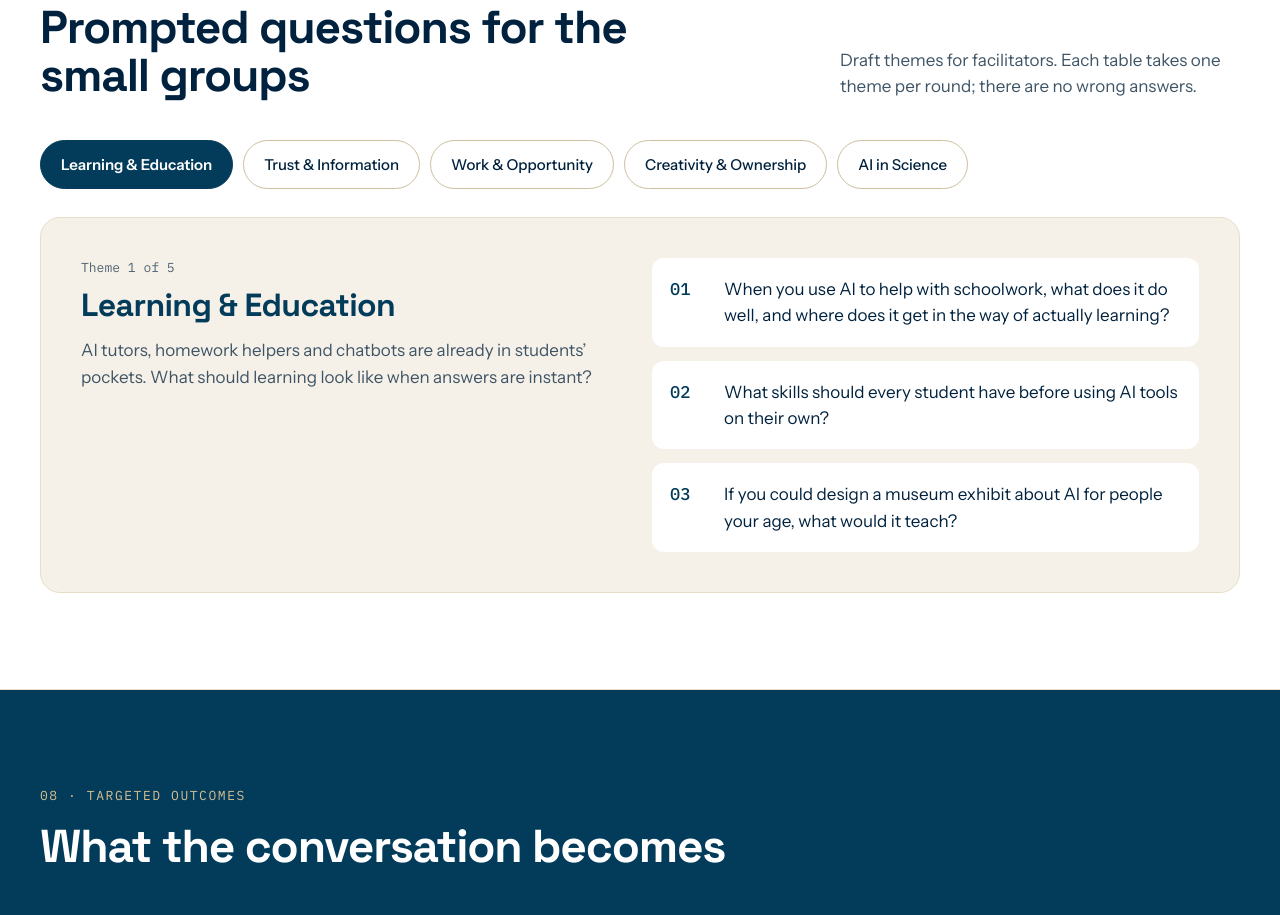
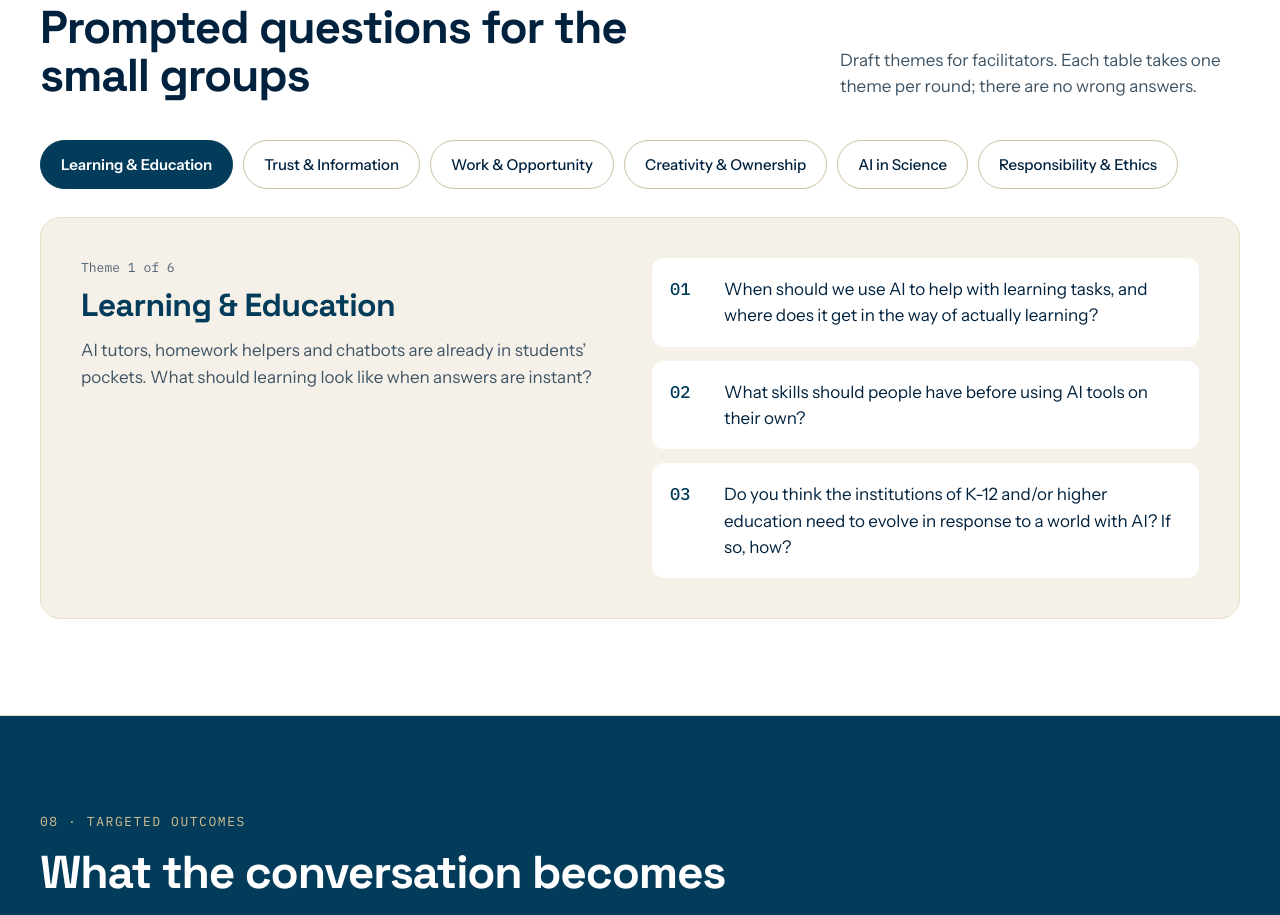
Before and after one commit to science-cafe/aisociety-series, a plain HTML site: page index.html in a window 1280 px wide. Shown: the part 4758-5673 px from the top of the page. Drawn offline with Linux system fonts and the light colour scheme.

Commit message:
Commit-1 10/27/2026

```diff
--- a/index.html
+++ b/index.html
@@ -294,7 +294,7 @@ input,select,textarea,button{font:inherit}
 </div>
 <div role="tabpanel" style="display: grid; grid-template-columns: repeat(auto-fit, minmax(min(100%, 360px), 1fr)); gap: 24px; background: #F6F1E8; border: 1px solid #E8DDC6; border-radius: 20px; padding: 40px">
 <div>
-<div style="font-family: 'IBM Plex Mono', ui-monospace, monospace; font-size: 13px; color: #4E6273; margin-bottom: 10px">Theme <span id="theme-num">1</span> of 5</div>
+<div style="font-family: 'IBM Plex Mono', ui-monospace, monospace; font-size: 13px; color: #4E6273; margin-bottom: 10px">Theme <span id="theme-num">1</span> of 6</div>
 <h3 style="font-family: 'Space Grotesk', sans-serif; font-size: 32px; line-height: 1.1; letter-spacing: -0.02em; margin: 0 0 14px; color: #033C5A" id="theme-label"></h3>
 <p style="margin: 0; color: #3F5566" id="theme-intro"></p>
 </div>
@@ -393,25 +393,53 @@ input,select,textarea,button{font:inherit}
 (function () {
   var data = [
       { id: 'learn', label: 'Learning & Education', intro: 'AI tutors, homework helpers and chatbots are already in students’ pockets. What should learning look like when answers are instant?', qs: [
-        'When you use AI to help with schoolwork, what does it do well, and where does it get in the way of actually learning?',
-        'What skills should every student have before using AI tools on their own?',
-        'If you could design a museum exhibit about AI for people your age, what would it teach?' ] },
+        'When should we use AI to help with learning tasks, and where does it get in the way of actually learning?',
+        'What skills should people have before using AI tools on their own?',
+        'Do you think the institutions of K-12 and/or higher education need to evolve in response to a world with AI? If so, how?'
+        // 'When you use AI to help with schoolwork, what does it do well, and where does it get in the way of actually learning?',
+        // 'What skills should every student have before using AI tools on their own?',
+        // 'If you could design a museum exhibit about AI for people your age, what would it teach?'
+      ] },
       { id: 'trust', label: 'Trust & Information', intro: 'Generated text, images and video make it harder to know what is real. How do we decide what to believe?', qs: [
-        'Describe a time you weren’t sure whether something online was made by a person or an AI. What did you do?',
-        'Who should be responsible when an AI system gives wrong or harmful information?',
-        'How can scientists and educators help the public judge AI-generated claims?' ] },
+        'AI and human outputs are increasingly hard to differentiate. Is this problematic? And if so, why and what could or should be done to help solve the problem?',
+        ' Who should be responsible when an AI system gives wrong or harmful information?',
+        'What skills are needed to judge AI-generated claims? What role should educators or scientists play in interpreting claims or generating skills for the general public?',
+        // 'Describe a time you weren’t sure whether something online was made by a person or an AI. What did you do?',
+        // 'Who should be responsible when an AI system gives wrong or harmful information?',
+        // 'How can scientists and educators help the public judge AI-generated claims?'
+      ] },
       { id: 'work', label: 'Work & Opportunity', intro: 'AI is changing how research, engineering and everyday jobs get done. Who benefits, and who might be left out?', qs: [
-        'Which careers you care about will look most different in ten years because of AI?',
-        'What should stay a human decision, even if a machine could make it faster?',
-        'How can we make sure communities with fewer resources share in AI’s benefits?' ] },
+        'Which careers do you think will look most different in ten years because of AI?',
+        'How do you feel AI will change the world of work? What are the hopes and concerns you have for these changes?',
+        'Are there ways to make sure AI does not increase inequalities?'
+        // 'Which careers you care about will look most different in ten years because of AI?',
+        // 'What should stay a human decision, even if a machine could make it faster?',
+        // 'How can we make sure communities with fewer resources share in AI’s benefits?'
+      ] },
       { id: 'create', label: 'Creativity & Ownership', intro: 'Machines can now write, draw and compose. What does that mean for human creativity and credit?', qs: [
         'If an AI helps you make something, whose work is it?',
-        'Does using AI make creative work more accessible, or less meaningful? Why?',
-        'What would a fair agreement between artists and AI developers look like?' ] },
+        'In what ways does AI limit creativity? In what way does it augment it?',
+        'What would a fair agreement between artists, writers, and other creators and AI developers look like?'
+        // 'If an AI helps you make something, whose work is it?',
+        // 'Does using AI make creative work more accessible, or less meaningful? Why?',
+        // 'What would a fair agreement between artists and AI developers look like?'
+      ] },
       { id: 'science', label: 'AI in Science', intro: 'From predicting protein structures to designing aircraft, AI is accelerating discovery. What changes about how science is done?', qs: [
         'What is one scientific problem you would most want AI to help solve?',
-        'How should scientists explain results that come from systems they can’t fully interpret?',
-        'What should the public know about how AI is used in research?' ] }
+        'How should scientists approach results that come from systems they can’t fully interpret? Is it important that these results should be reproducible?',
+        'What should the public know about how AI is used in research?'
+        // 'What is one scientific problem you would most want AI to help solve?',
+        // 'How should scientists explain results that come from systems they can’t fully interpret?',
+        // 'What should the public know about how AI is used in research?'
+      ] },
+      { id: 'science', label: 'Responsibility & Ethics', intro: 'When an AI system makes a mistake, misleads someone or treats people unfairly, who is responsible: the builders, the users or the system itself? What rules should guide how AI is built and used?', qs: [
+        'What are the key parts of responsible use of AI, in your opinion?',
+        'What should stay a human decision, even if a machine could make it faster?',
+        'How might AI use today affect the choices of people in the future (e.g. environmental impacts, knowledge base independent of AI, human-centered control)? Are there things that should or should not be done today to safeguard the rights of people in the future?'
+        // 'What is one scientific problem you would most want AI to help solve?',
+        // 'How should scientists explain results that come from systems they can’t fully interpret?',
+        // 'What should the public know about how AI is used in research?'
+      ] }
     ];
   var sel = 'background: #033C5A; color: #FFFFFF; border: 1px solid #033C5A; border-radius: 999px; padding: 12px 20px; font-weight: 600; font-size: 15px; cursor: pointer; min-height: 44px';
   var unsel = 'background: #FFFFFF; color: #00223E; border: 1px solid #CDBF9F; border-radius: 999px; padding: 12px 20px; font-weight: 500; font-size: 15px; cursor: pointer; min-height: 44px';
```
